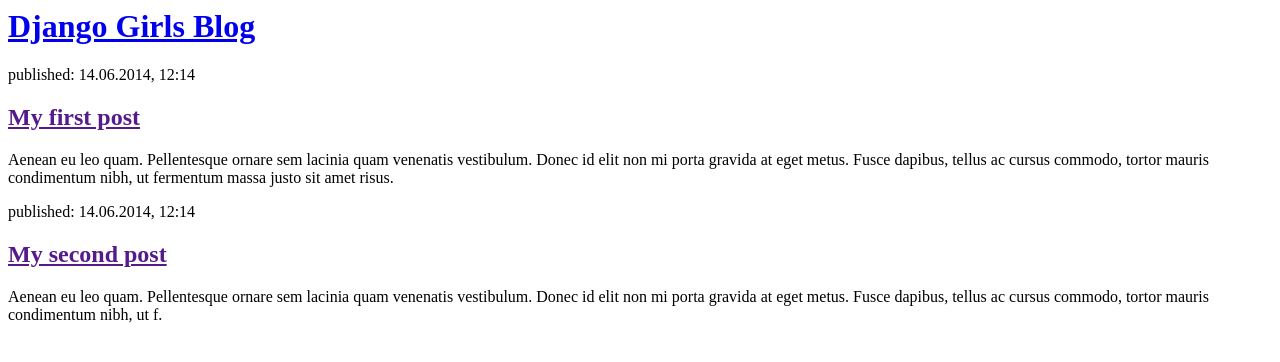
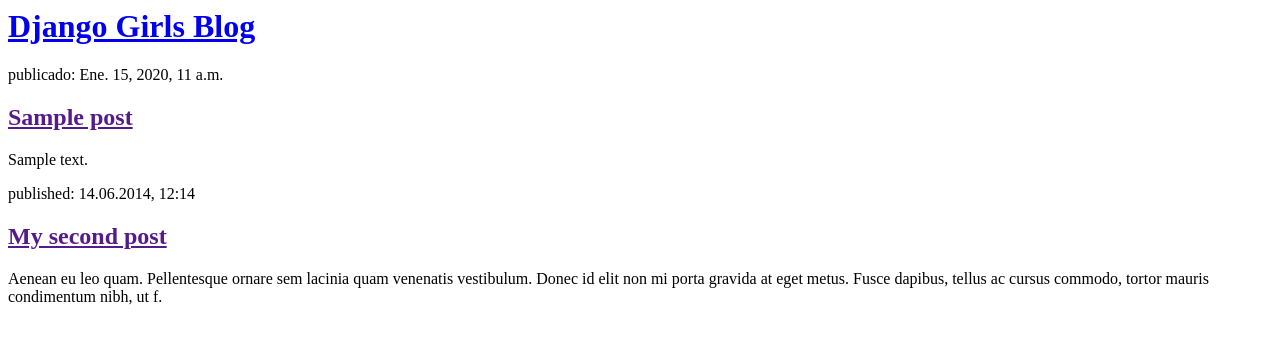
Before and after one commit to CristinaDC/my-first-blog, a Django app: template blog/templates/blog/post_list.html in a window 1280 px wide. Shown: the top 362 px of the page. Run offline with Django 3.2, Linux system fonts and the light colour scheme; the template is opened without the code that fills it: values that come from a table or form of the project are taken from there, others are empty; tables that the repository leaves empty hold one stand-in row (values such as "Sample post").

Commit message:
Templates modificados para mostrar postg desde la base de datos.

```diff
--- a/blog/templates/blog/post_list.html
+++ b/blog/templates/blog/post_list.html
@@ -1,22 +1,30 @@
 <html>
+
 <head>
     <title>Django Girls blog</title>
 </head>
+
 <body>
     <div>
         <h1><a href="/">Django Girls Blog</a></h1>
     </div>
 
     <div>
-            <p>published: 14.06.2014, 12:14</p>
-            <h2><a href="">My first post</a></h2>
-            <p>Aenean eu leo quam. Pellentesque ornare sem lacinia quam venenatis vestibulum. Donec id elit non mi porta gravida at eget metus. Fusce dapibus, tellus ac cursus commodo, tortor mauris condimentum nibh, ut fermentum massa justo sit amet risus.</p>
+        {% for post in posts %}
+        <div>
+            <p> publicado: {{ post.published_date }}</p>
+            <h2><a href="">{{ post.title }}</a></h2>
+            <p>{{ post.text|linebreaksbr }}</p>
+        </div>
+        {% endfor %}
     </div>
 
     <div>
         <p>published: 14.06.2014, 12:14</p>
         <h2><a href="">My second post</a></h2>
-            <p>Aenean eu leo quam. Pellentesque ornare sem lacinia quam venenatis vestibulum. Donec id elit non mi porta gravida at eget metus. Fusce dapibus, tellus ac cursus commodo, tortor mauris condimentum nibh, ut f.</p>
+        <p>Aenean eu leo quam. Pellentesque ornare sem lacinia quam venenatis vestibulum. Donec id elit non mi porta
+            gravida at eget metus. Fusce dapibus, tellus ac cursus commodo, tortor mauris condimentum nibh, ut f.</p>
     </div>
 </body>
+
 </html>
```
Also changed, not shown: blog/views.py (+4 -3 lines). Lines whose indentation alone changed are shown as unchanged.
